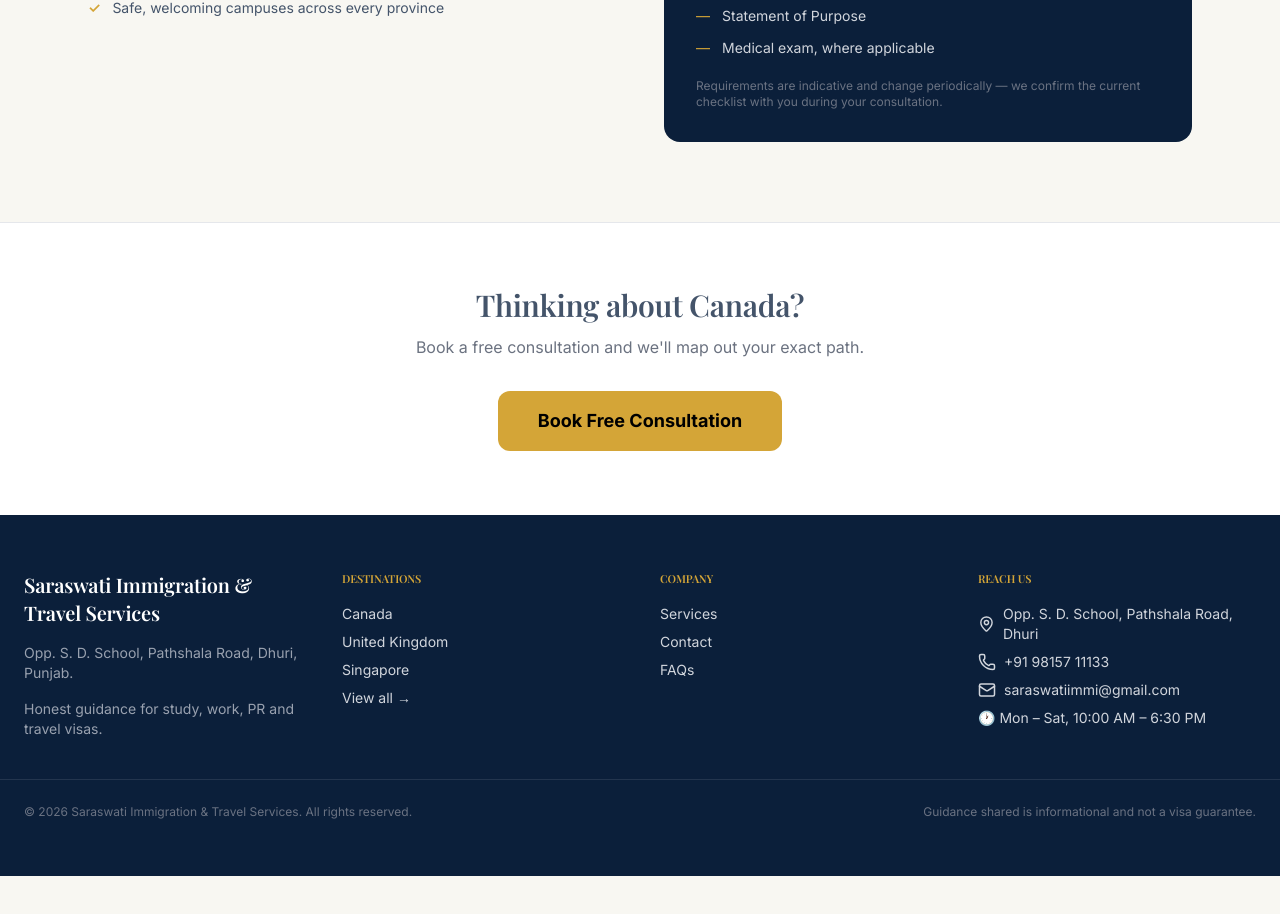
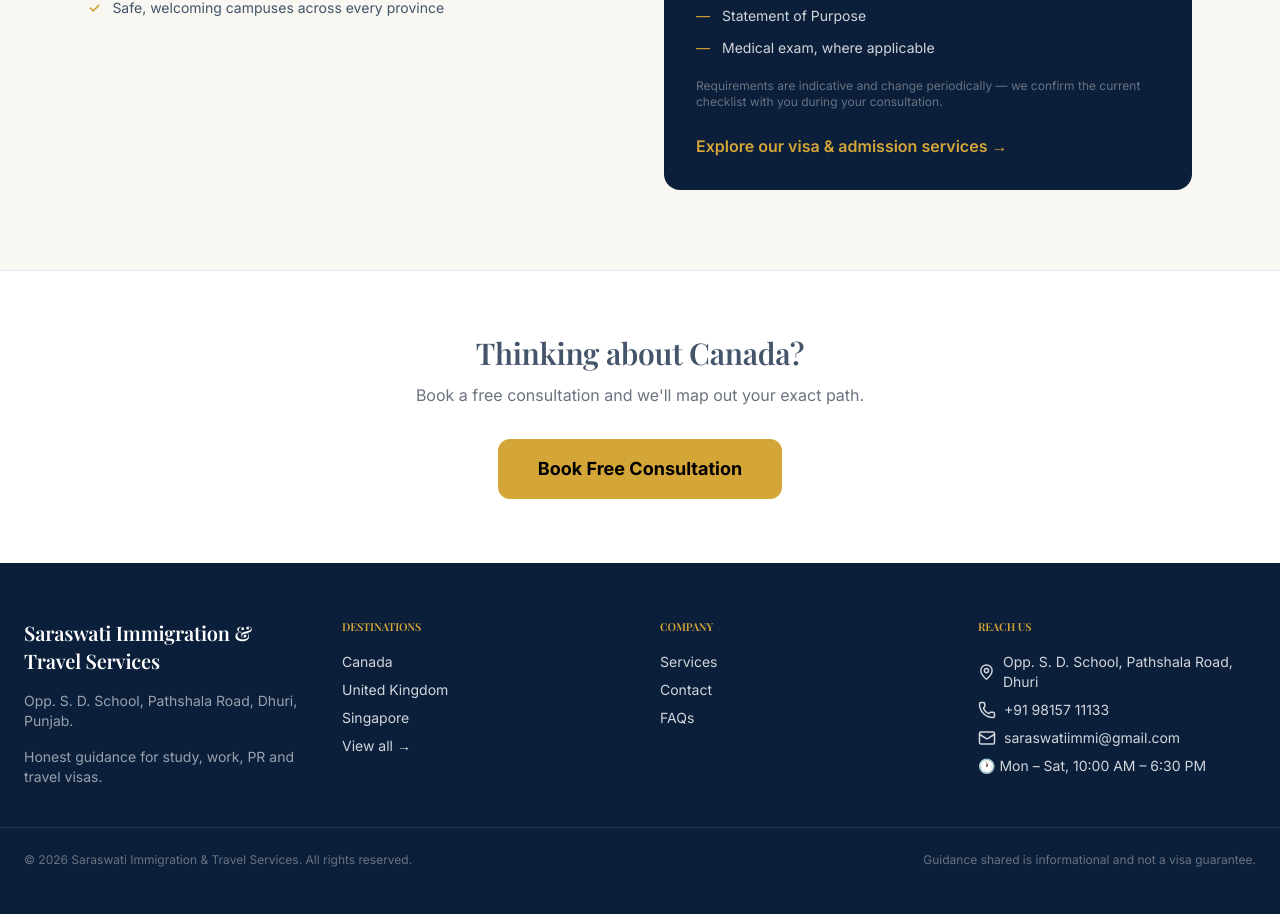
Before and after one commit to SanskarModgill/Saraswati-Website-, a Next.js app: page /countries/canada in a window 1280 px wide. Shown: the part 1012-1926 px from the top of the page. Before the commit the page ends 1888 px from the top, so only its background shows below. Built offline with nearby package versions, Linux system fonts and the light colour scheme; a web font is replaced by a local one.

Commit message:
coutries

```diff
--- a/app/countries/[slug]/page.tsx
+++ b/app/countries/[slug]/page.tsx
@@ -118,6 +118,12 @@
               Requirements are indicative and change periodically — we confirm
               the current checklist with you during your consultation.
             </p>
+            <Link
+              href="/services"
+              className="mt-6 inline-flex items-center text-[var(--gold)] font-semibold hover:underline"
+            >
+              Explore our visa & admission services →
+            </Link>
           </div>
         </div>
       </section>
```
